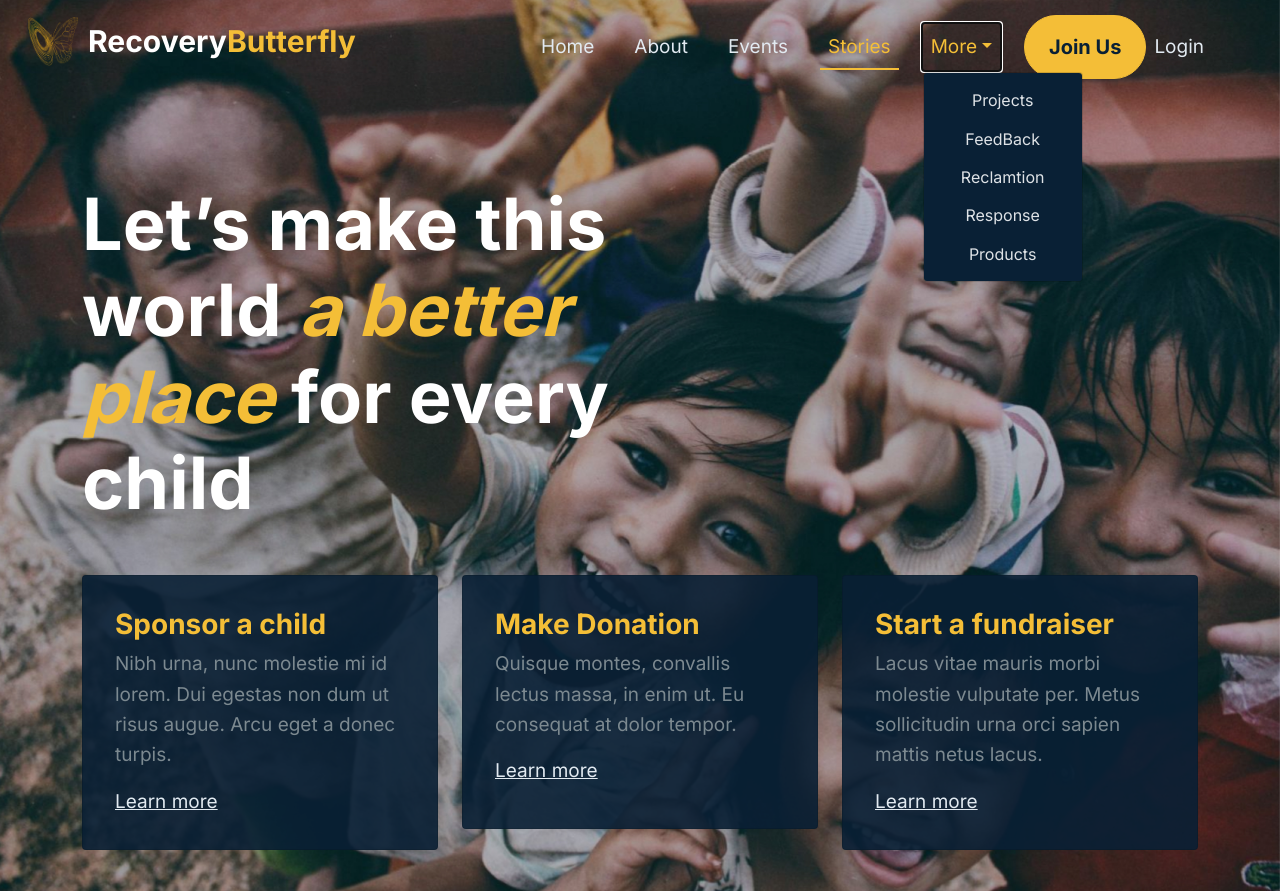
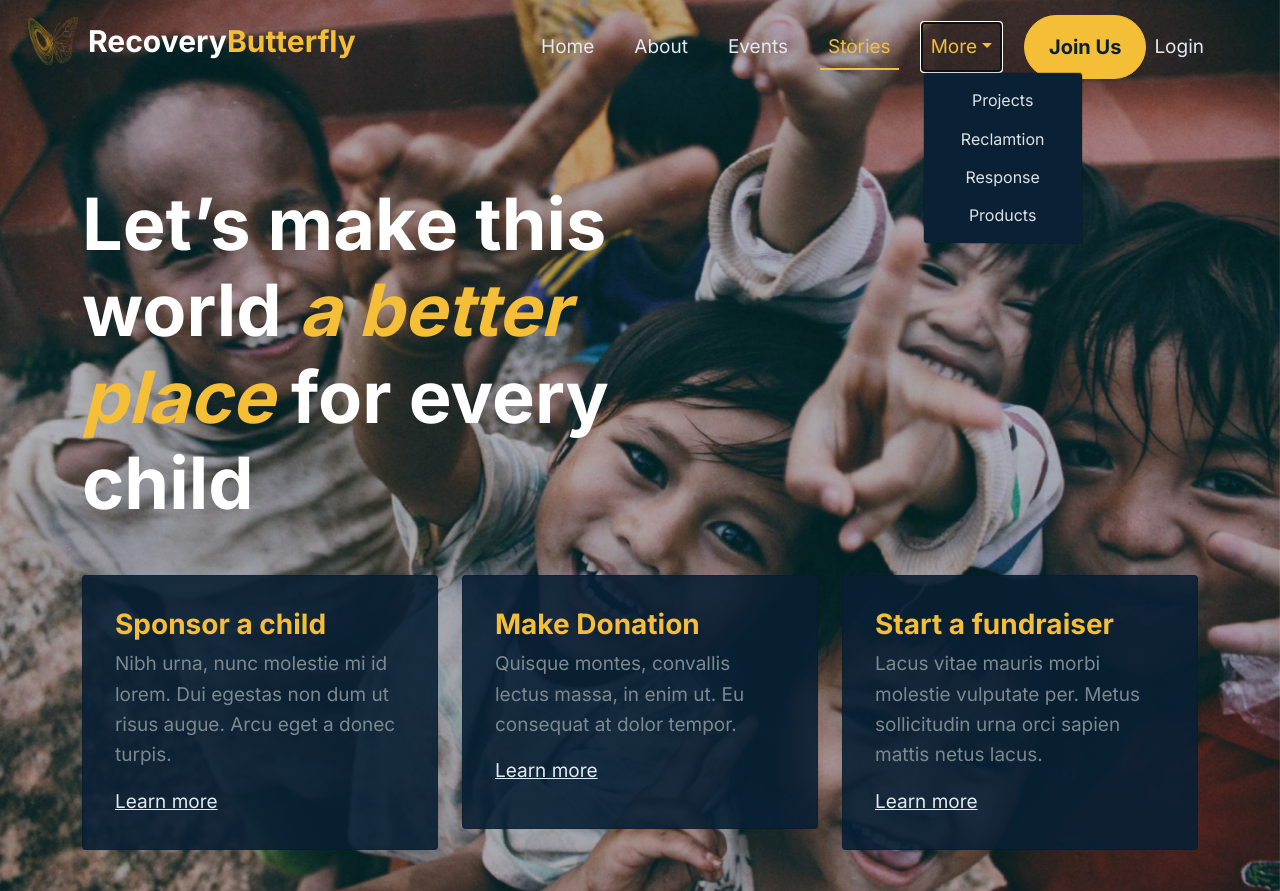
Before and after one commit to Rzouga01/Web-Project, a WordPress theme: the page made by view/index.php in a window 1280 px wide, after a click on "More". Shown: the top 891 px of the page. Run offline with PHP 8.4 and a stand-in for WordPress, Linux system fonts and the light colour scheme; the site name, menu and one post (Sample post) are stand-ins, and other content is empty.

Commit message:
Update navigation links in front_project.php and index.php

```diff
--- a/view/index.php
+++ b/view/index.php
@@ -79,11 +79,10 @@ if ($isLoggedIn) {
 								<ul class="dropdown-menu dropdown-menu-dark">
 									<li><a href="Project/front_project.php" class="dropdown-item">Projects</a>
 									</li>
-									<li><a href="blog.html" class="dropdown-item" href="#scrollspyHeading4">FeedBack</a>
-									</li>
-									<li><a href="Reclamation/front_reclamation.php" class="dropdown-item" href="../view/Reclamation/front_reclamation.php">Reclamtion</a></li>
-									<li><a href="single-post.html" class="dropdown-item" href="#scrollspyHeading5">Response</a></li>
-									<li><a href="Product/front_product.php" class="dropdown-item" href="#scrollspyHeading5">Products</a></li>
+
+									<li><a href="Reclamation/front_reclamation.php" class="dropdown-item">Reclamtion</a></li>
+									<li><a href="single-post.html" class="dropdown-item">Response</a></li>
+									<li><a href="Product/front_product.php" class="dropdown-item">Products</a></li>
 								</ul>
 								<?php if ($isLoggedIn) { ?>
 							<li class="nav-item dropdown">
```
Also changed, not shown: view/Project/front_project.php (+4 -6 lines).
